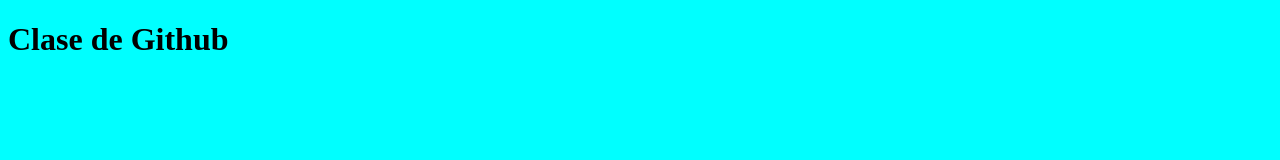
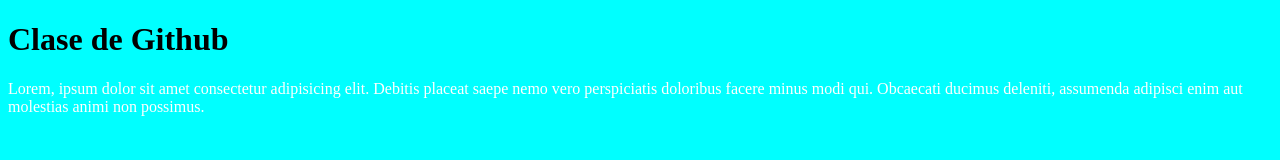
Before and after one commit to LucianoCaro34/LucianoCaro34, a plain HTML site: page index.html in a window 1280 px wide. Drawn offline with Linux system fonts and the light colour scheme.

Commit message:
segundo commit

```diff
--- a/estilos.css
+++ b/estilos.css
@@ -1,3 +1,6 @@
 body{
     background-color: aqua;
 }
+p{
+    color: white;
+}
--- a/index.html
+++ b/index.html
@@ -9,5 +9,6 @@
 </head>
 <body>
     <h1>Clase de Github</h1>
+    <p> Lorem, ipsum dolor sit amet consectetur adipisicing elit. Debitis placeat saepe nemo vero perspiciatis doloribus facere minus modi qui. Obcaecati ducimus deleniti, assumenda adipisci enim aut molestias animi non possimus.</p>
 </body>
 </html>
```
